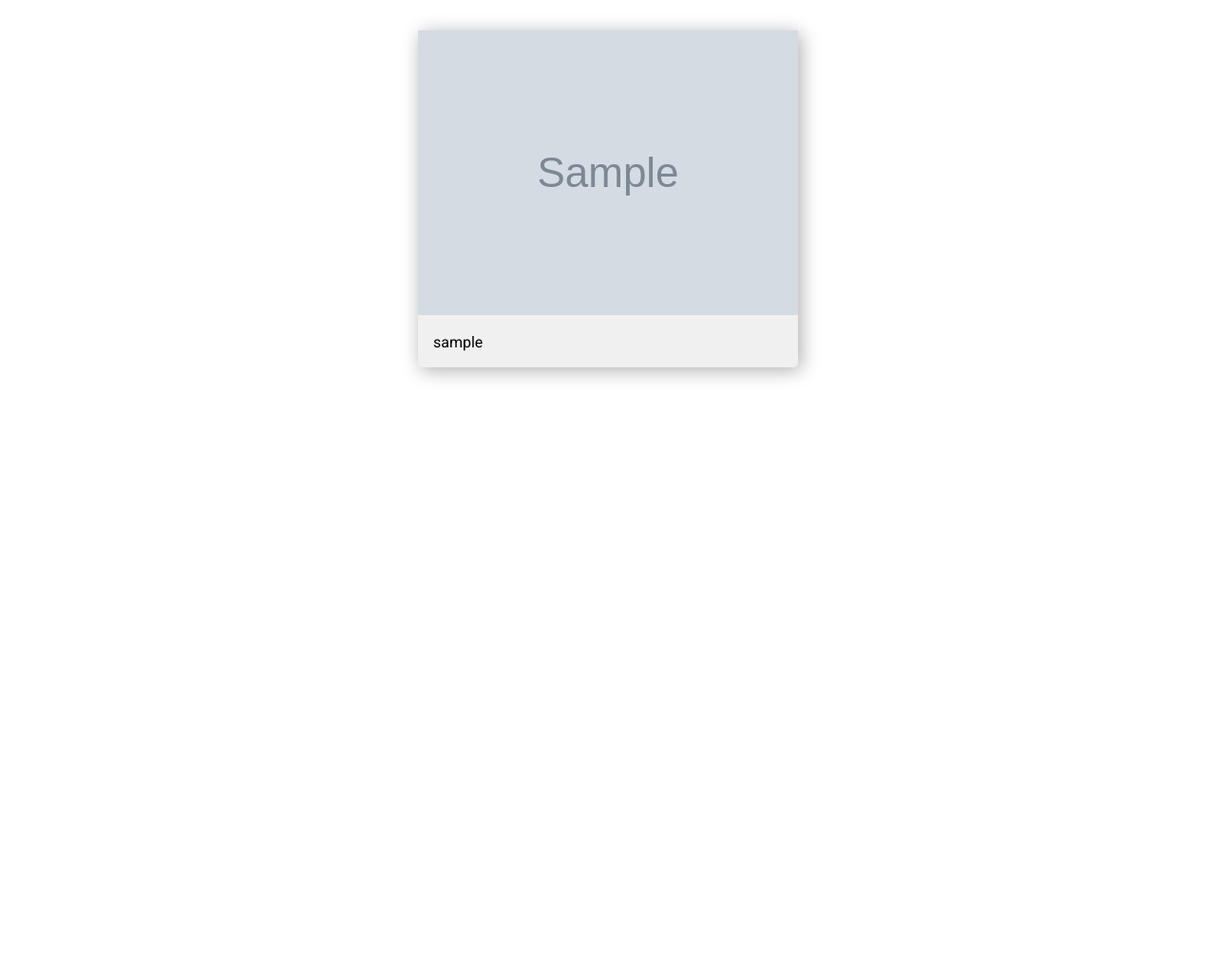
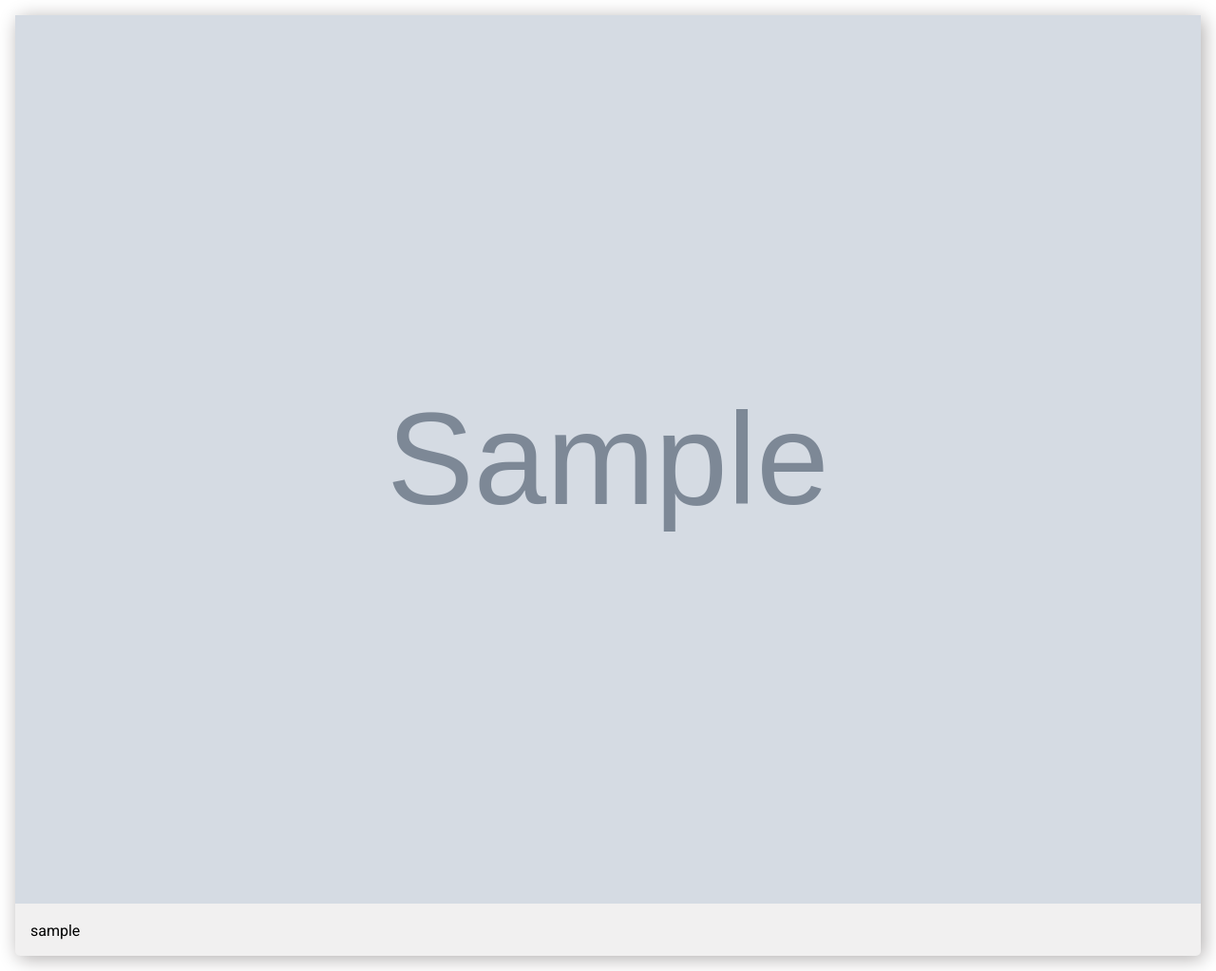
Before and after one commit to iKenshu/pinclone, a Django app: page /pin/1/ in a window 1280 px wide. Shown: the part 60-1083 px from the top of the page at 95% size. Before the commit the page ends 460 px from the top, so only its background shows below. Run offline with Django 3.2, Linux system fonts and the light colour scheme; tables that the repository leaves empty hold one stand-in row (values such as "Sample post"); grey boxes marked "Sample" are stand-in pictures.

Commit message:
fixing detail view

```diff
--- a/pins/static/css/base.css
+++ b/pins/static/css/base.css
@@ -71,6 +71,11 @@ a{
     /* grid-template: repeat(1, 1fr) / repeat(3, 1fr); */
     grid-area: pins;
     justify-content: center;
+}
+
+.Pin-detail {
+    display: flex;
+    justify-content: center
 }
 
 .Pin-container:nth-child(3n+1) {
--- a/pins/templates/pins/pin_detail.html
+++ b/pins/templates/pins/pin_detail.html
@@ -3,8 +3,7 @@
 {% block content %}
 
 
-    <section class="Pin">
-
+    <section class="Pin-detail">
         <article class="Pin-container">
             <figure class="Pin-item"></figure>
                 <img class='Pin-image--detail' src="{{ pin.image.url }}" alt="">
@@ -19,7 +18,6 @@
                 </figcaption>
             </figure>
         </article>
-
     </section>
 
 {% endblock content %}
```
Lines whose indentation alone changed are shown as unchanged.
